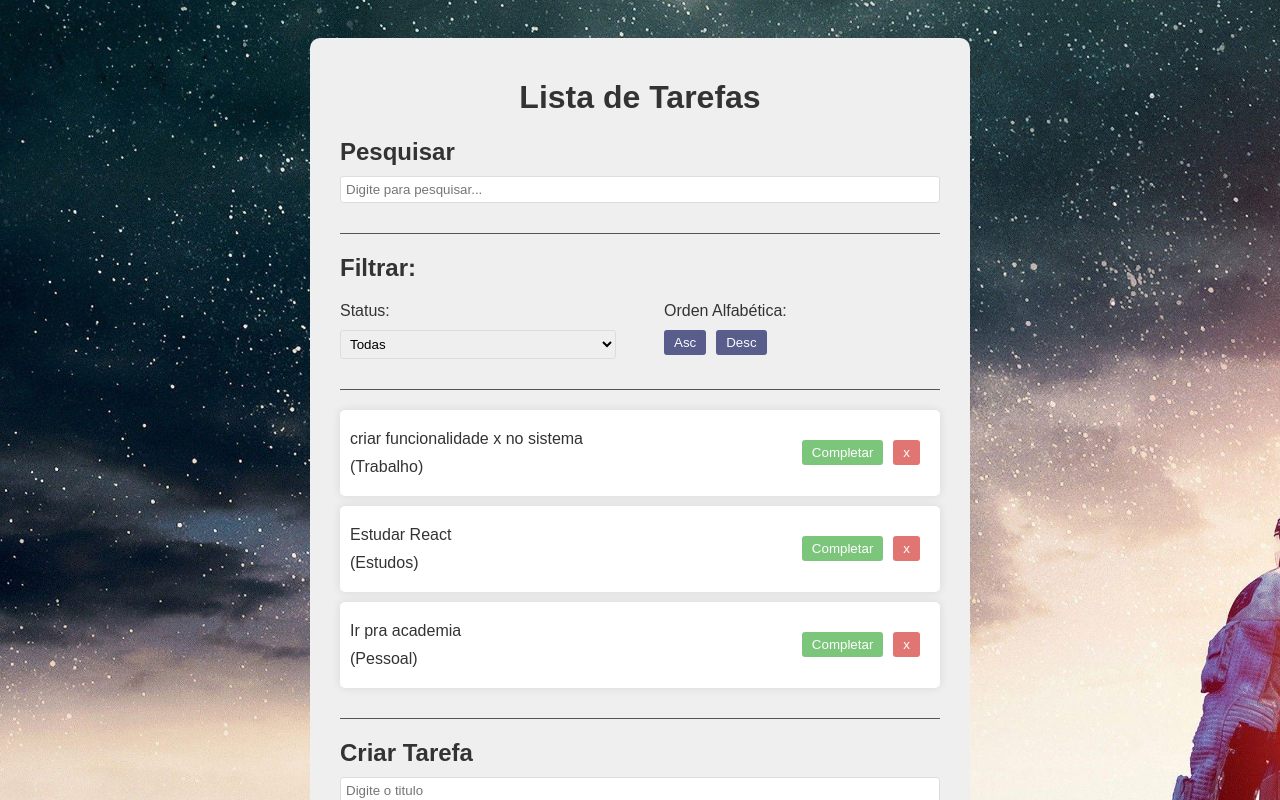
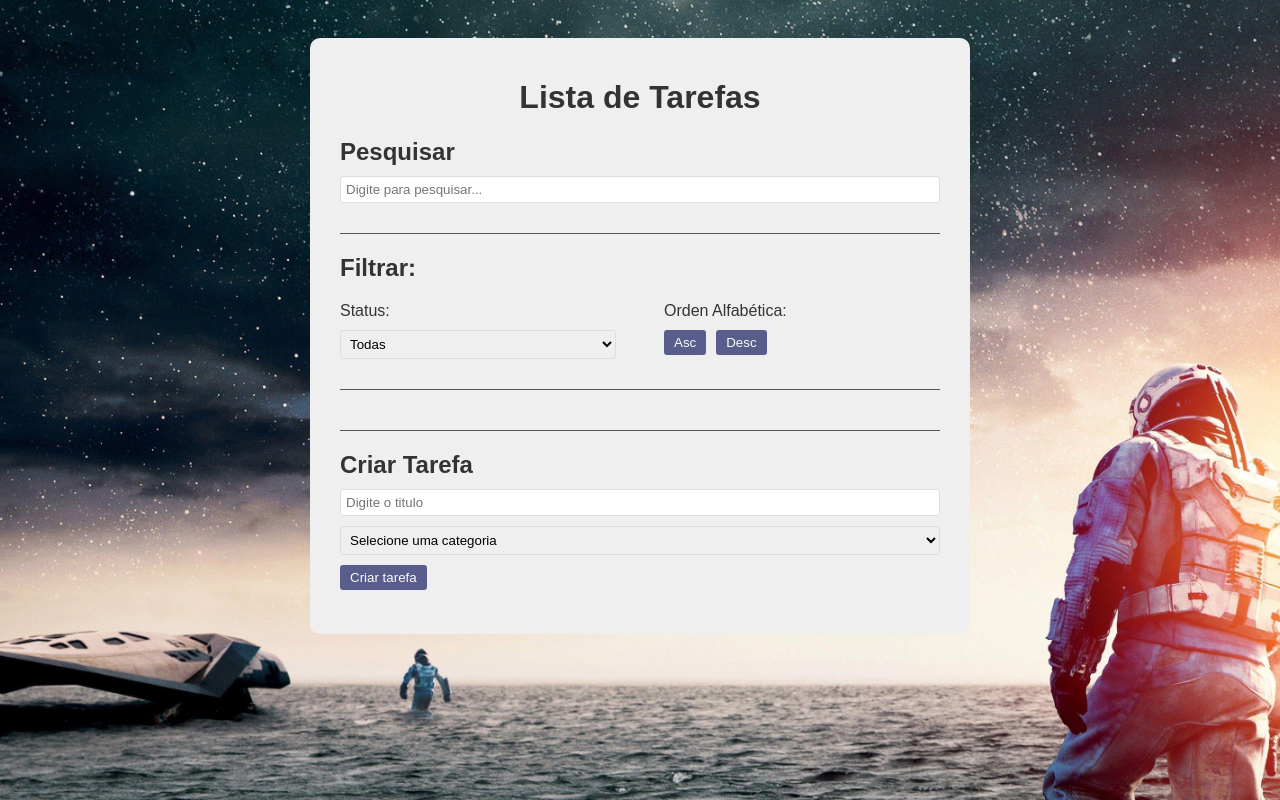
Before and after one commit to Guilherme-SilvaH/TODO-REACT, a React (Vite) app: page / in a window 1280 px wide. Shown: the top 800 px of the page. Built offline with nearby package versions, Linux system fonts and the light colour scheme.

Commit message:
Adcionando LocalStorage

```diff
--- a/src/App.jsx
+++ b/src/App.jsx
@@ -1,109 +1,79 @@
-import { useState } from 'react'
+import React, { useState, useEffect } from 'react';
 import "./App.css";
-
 
 import Todo from './components/Todo';
 import TodoForm from './components/TodoForm';
 import Search from './components/Search';
 import Filter from './components/Filter';
 
+function App() {
+  // Inicializa o estado dos todos com base no localStorage ou um array vazio
+  const [todos, setTodos] = useState(() => {
+    const storedTodos = localStorage.getItem('todos');
+    return storedTodos ? JSON.parse(storedTodos) : [];
+  });
 
-function App() {
-  const [todos, setTodos] = useState([
-
-    {
-      id:1,
-      text: "criar funcionalidade x no sistema",
-      category: "Trabalho",
-      isCompleted: false,
-    },
-    {
-      id:2,
-      text: "Ir pra academia",
-      category: "Pessoal",
-      isCompleted: false,
-    },
-    {
-      id:3,
-      text: "Estudar React",
-      category: "Estudos",
-      isCompleted: false,
-    }
-  ]);
-
+  // Efeito secundário para atualizar o localStorage sempre que os todos mudam
+  useEffect(() => {
+    localStorage.setItem('todos', JSON.stringify(todos));
+  }, [todos]);
 
   /* states do projeto */
   const [search, setSearch] = useState("");
   const [filter, setFilter] = useState("All");
   const [sort, setSort] = useState("Asc");
 
-
-
-
-/* Funcoes do projeto(obs: poderia fazer em uma outra pagina para uma boa pratica) */
+  /* Funcoes do projeto */
   const addTodo = (text, category) => {
-    const newTodos = [...todos, { /*vai receber todos os TODOs por spread e vai criar um novo objeto de TODOs */
-      id: Math.floor(Math.random() * 10000), /* Gerar um numero aleatorio */
+    const newTodos = [...todos, {
+      id: Math.floor(Math.random() * 10000),
       text,
       category,
       isCompleted: false
-    }]
-
-    setTodos(newTodos)
+    }];
+    setTodos(newTodos);
   };
 
   const removeTodo = (id) => {
-    const newTodos = [...todos] /* faz uma copia dos itens que tem no array de obj */
-    const filteredTodos = newTodos.filter(todo =>  /* Filter nao altera o array original */
-      todo.id !== id ? todo : null
-      ); /* Filter para podermos saber qual o id que nao esta igual e se tiver igual, vamos excluir */
-
-      setTodos(filteredTodos); /* Atualizar o estado */
-  };
-  const completeTodo = (id) => {
-    const newTodos = [...todos] /* faz uma copia dos itens que tem no array de obj */
-    newTodos.map((todo) => todo.id === id ? todo.isCompleted = !todo.isCompleted : todo); /* Filter altera o array original */
+    const newTodos = todos.filter(todo => todo.id !== id);
     setTodos(newTodos);
-
   };
 
+  const completeTodo = (id) => {
+    const newTodos = todos.map((todo) =>
+      todo.id === id ? { ...todo, isCompleted: !todo.isCompleted } : todo
+    );
+    setTodos(newTodos);
+  };
 
-  /* Aqui é o que vai ser exibido na Pagina */
-  return(
+  /* Renderização */
+  return (
     <div className="app">
       <h1>Lista de Tarefas</h1>
       <Search search={search} setSearch={setSearch}></Search>
       <Filter filter={filter} setFilter={setFilter} setSort={setSort}></Filter>
       <div className='todo-list'>
-   {/* percorrer o array de objeto e exibir todos os TODO*/}
         {todos
           .filter((todo) =>
-    filter === "All" /* Esse filtro faz com que se tiver "All" vai estar true, dps faz outro filtro que se tiver completo, retorna apenas os isComplete, se nao, retorna o que nao estiver isComplete*/
+            filter === "All"
               ? true
               : filter === "Completed"
                 ? todo.isCompleted
                 : !todo.isCompleted
           )
-
-    .filter((todo) => todo.text.toLowerCase().includes(search.toLowerCase()) /* faz um filtro que se o pesquisar for igual a funcao pesquisar, ele ja aplica o filtro */
+          .filter((todo) => todo.text.toLowerCase().includes(search.toLowerCase()))
+          .sort((a, b) =>
+            sort === "Asc"
+              ? a.text.localeCompare(b.text)
+              : b.text.localeCompare(a.text)
           )
-
-    .sort( (a, b) =>   /* Este método sort recebe uma função de comparação como argumento. A função de comparação compara dois elementos, a e b, do array. */
-      sort === "Asc"  /* Verifica se a variável sort é igual a "Asc" (ascendente) */
-        ? a.text.localeCompare(b.text) /*Se sort for "Asc", usa localeCompare para comparar os textos (text) de a e b e determinar a ordem ascendente.*/
-        : b.text.localeCompare(a.text) /* b.text.localeCompare(a.text): Se sort não for "Asc" (ou seja, será "Desc"), inverte a ordem usando localeCompare de b para a.*/
-    )
-
-
-
           .map((todo) => (
-      <Todo key={todo.id} todo={todo} removeTodo={removeTodo} completeTodo={completeTodo}/>
+            <Todo key={todo.id} todo={todo} removeTodo={removeTodo} completeTodo={completeTodo} />
           ))}
       </div>
+      <TodoForm addTodo={addTodo} />
+    </div>
+  );
+}
 
-  <TodoForm addTodo={addTodo}/>
-</div>)
-
-
-}
-export default App
+export default App;
```
Lines whose indentation alone changed are shown as unchanged.
